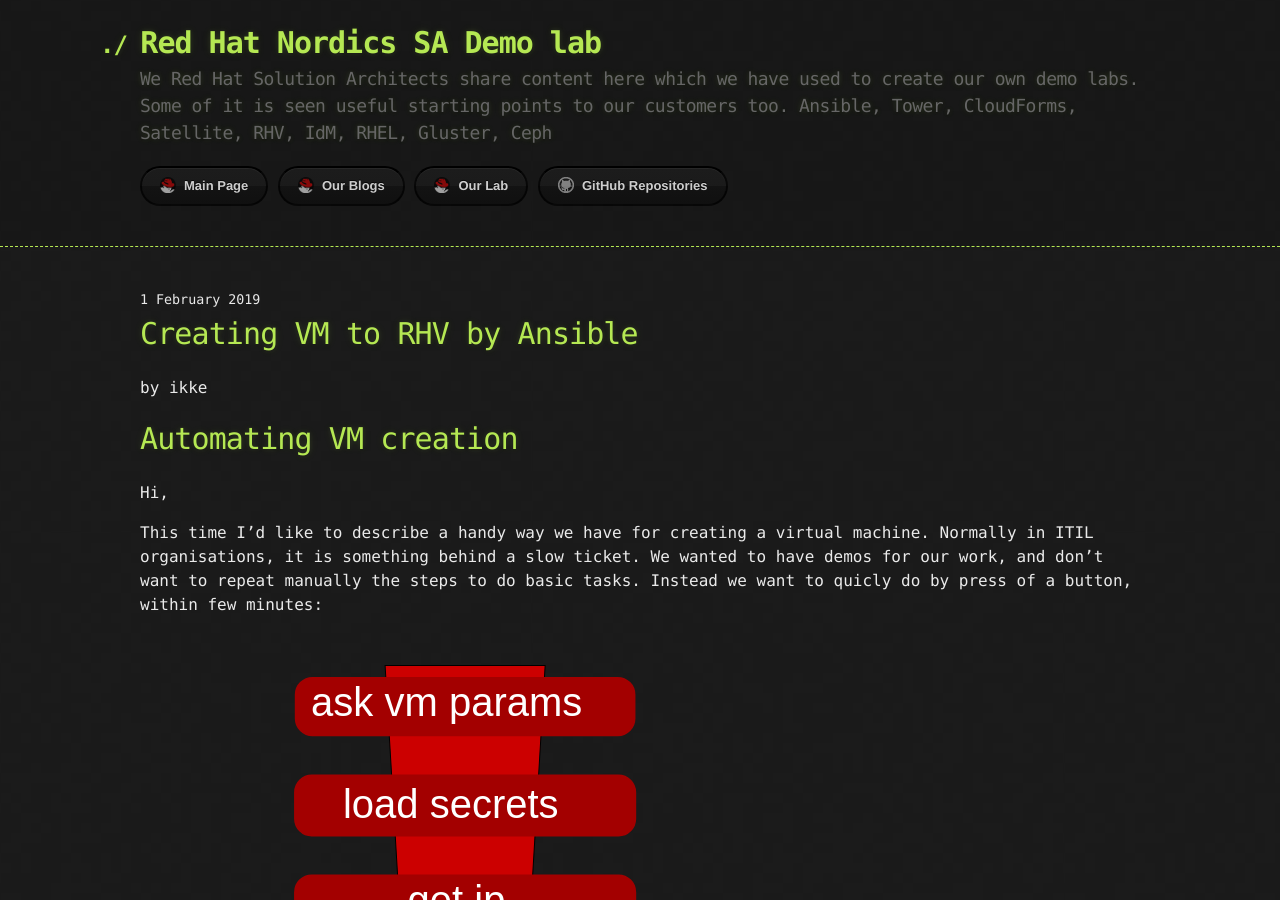
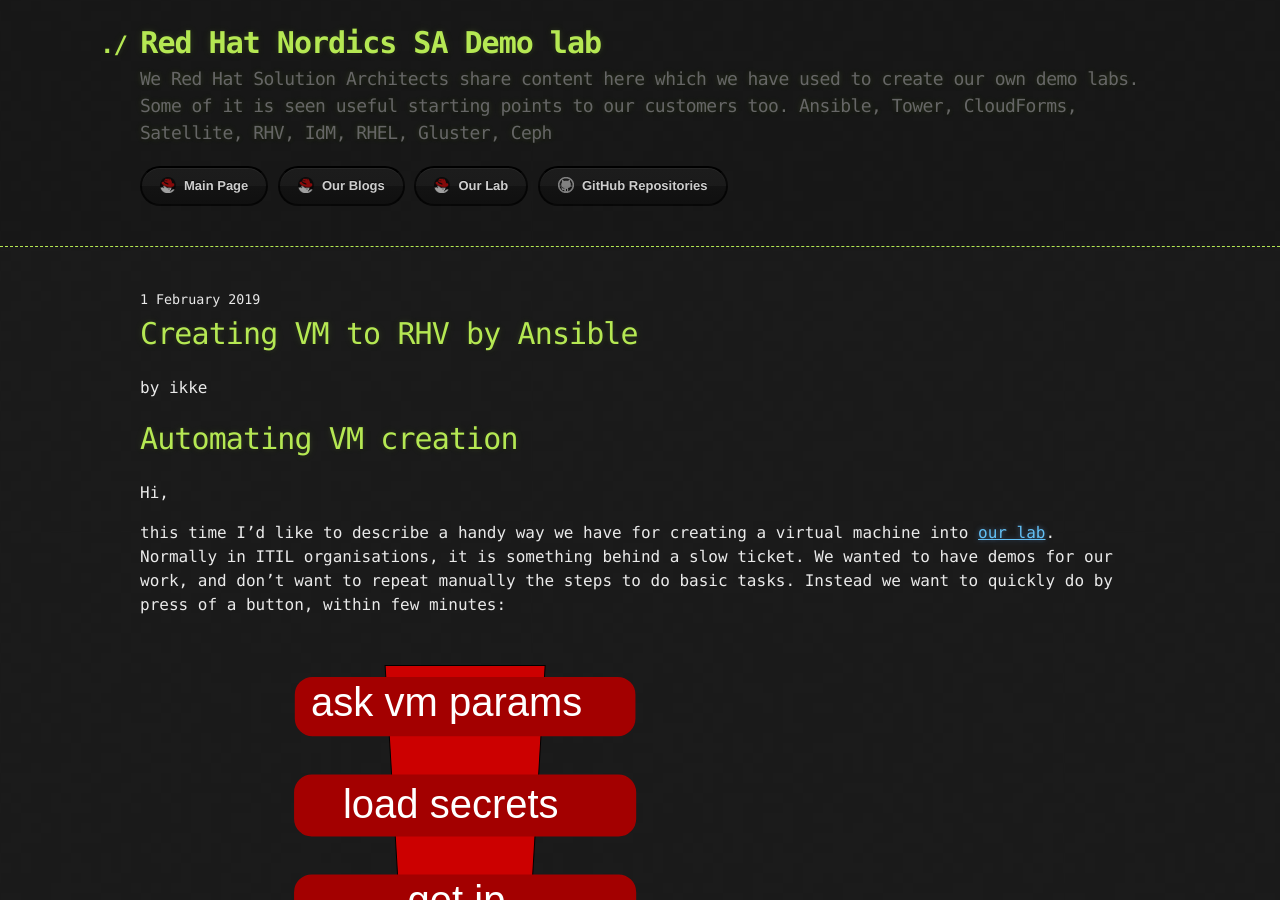
Before and after one commit to RedHatNordicsSA/RedHatNordicsSA.github.io, a Jekyll site: the page built from _posts/2019-2-1-deploy-rhv-vm-playbook.markdown, in a window 1280 px wide and 900 px high. Built offline with Jekyll 4.4.1, drawn with Linux system fonts in a browser that asks for light colours.

Commit message:
add lab link

```diff
--- a/_posts/2019-2-1-deploy-rhv-vm-playbook.markdown
+++ b/_posts/2019-2-1-deploy-rhv-vm-playbook.markdown
@@ -11,10 +11,10 @@
 
 Hi,
 
-This time I'd like to describe a handy way we have for creating a virtual
-machine. Normally in ITIL organisations, it is something behind a slow ticket.
+this time I'd like to describe a handy way we have for creating a virtual
+machine into [our lab](/lab-description). Normally in ITIL organisations, it is something behind a slow ticket.
 We wanted to have demos for our work, and don't want to repeat manually the
-steps to do basic tasks. Instead we want to quicly do by press of a button,
+steps to do basic tasks. Instead we want to quickly do by press of a button,
 within few minutes:
 
 ![rhv-vm-steps](./assets/images/blog-rhv-vm-steps.svg)
```
